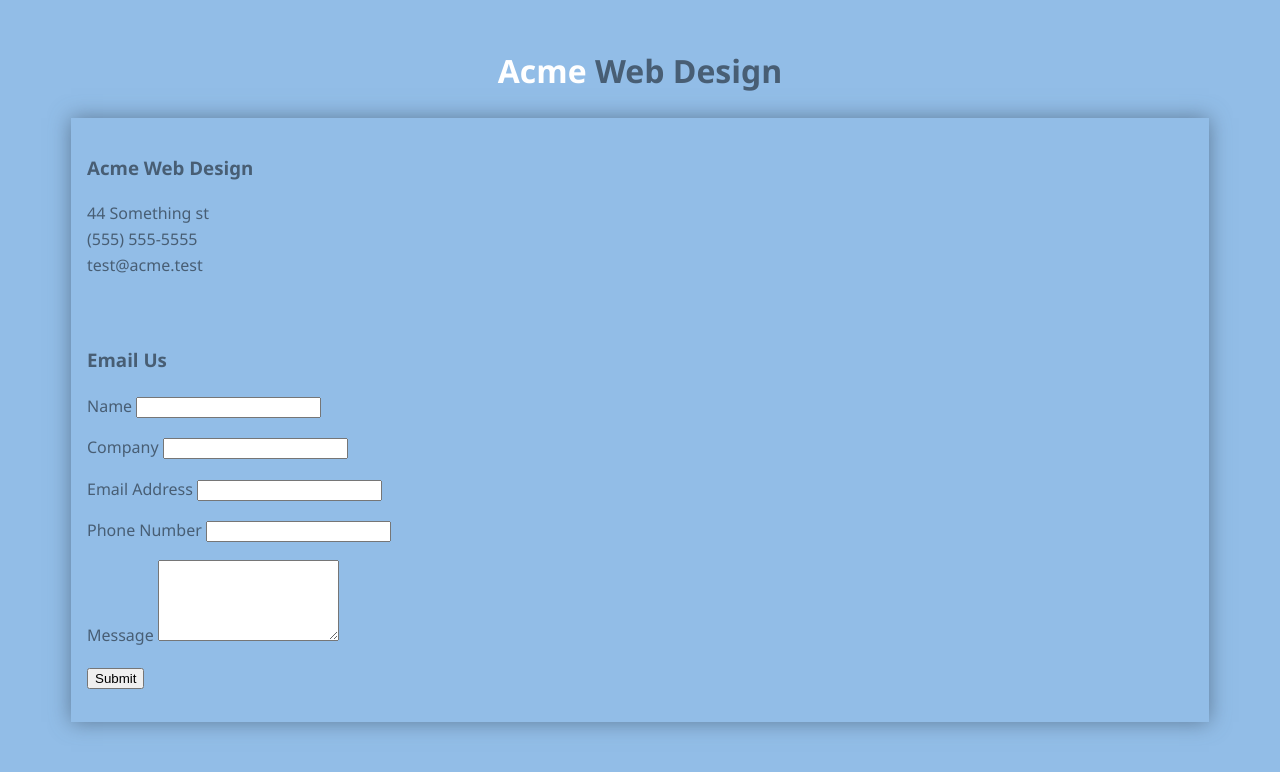
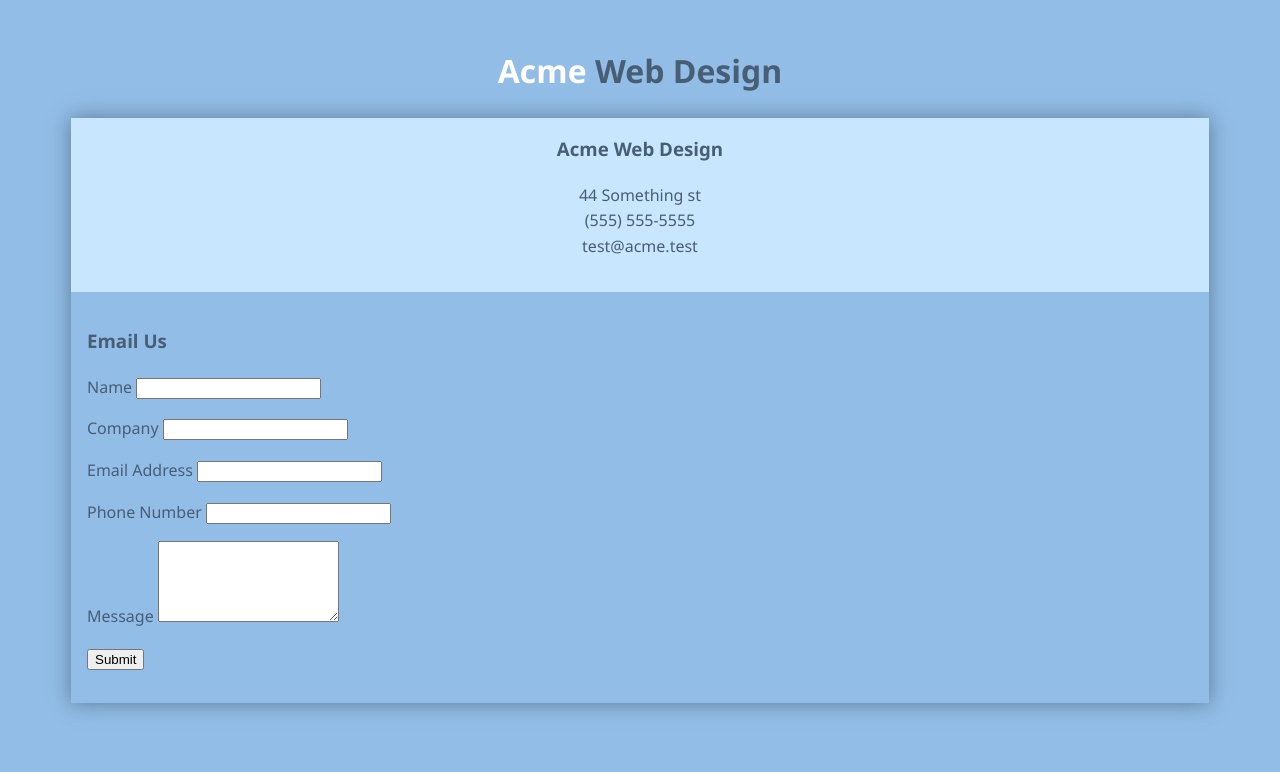
Before and after one commit to WebDevTuts/mobile_responsive_form_css_grid, a plain HTML site: page index.html in a window 1280 px wide. Drawn offline with Linux system fonts and the light colour scheme.

Commit message:
Add styles for company-info

```diff
--- a/style.css
+++ b/style.css
@@ -36,3 +36,12 @@ ul {
 .wrapper > * {
   padding: 1em;
 }
+
+.company-info {
+  background: #c9e6ff;
+}
+
+.company-info h3, .company-info ul {
+  text-align: center;
+  margin: 0 0 1em 0;
+}
```
